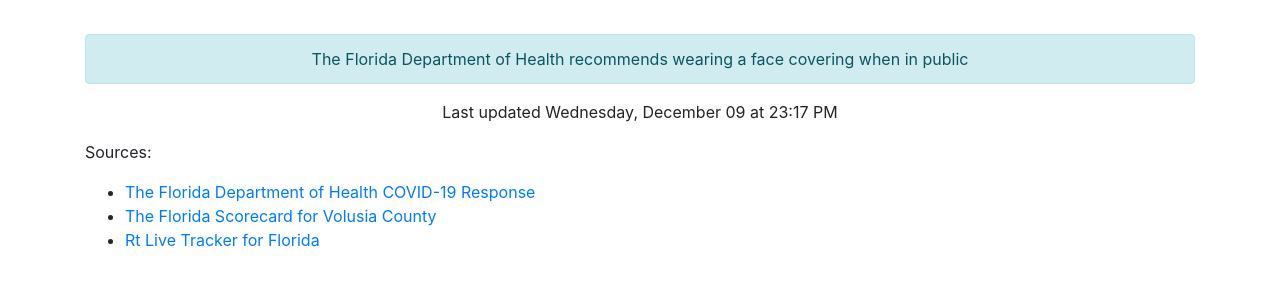
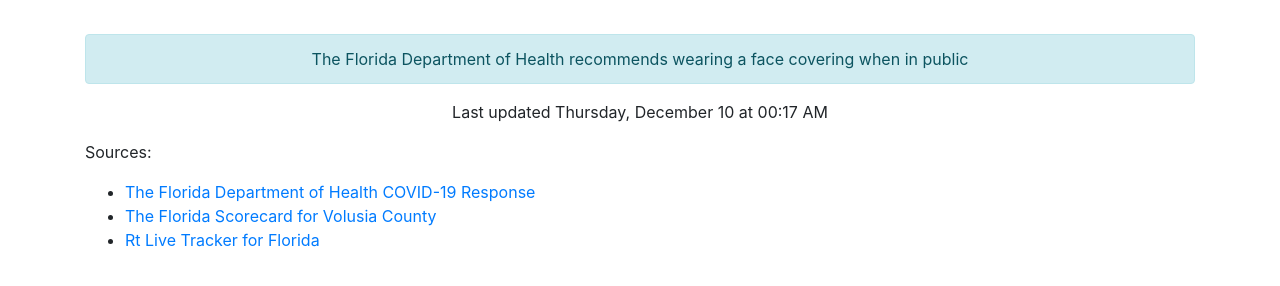
Before and after one commit to thinkjson/timeforchurch, a Jekyll site: the page built from index.md, in a window 1280 px wide. Shown: the part 586-872 px from the top of the page. Built offline with Jekyll 4.4.1, drawn with Linux system fonts in a browser that asks for light colours; our own code applies the rules of GitHub Pages for plain Markdown files.

Commit message:
Updating data

```diff
--- a/_includes/data.html
+++ b/_includes/data.html
@@ -10,4 +10,4 @@
     <div class="outcome text-success">YES</div>
     <div class="alert alert-info" role="alert">The Florida Department of Health recommends wearing a face covering when in public</div>
 
-    <p>Last updated Wednesday, December 09 at 23:17 PM</p>
+    <p>Last updated Thursday, December 10 at 00:17 AM</p>
```
